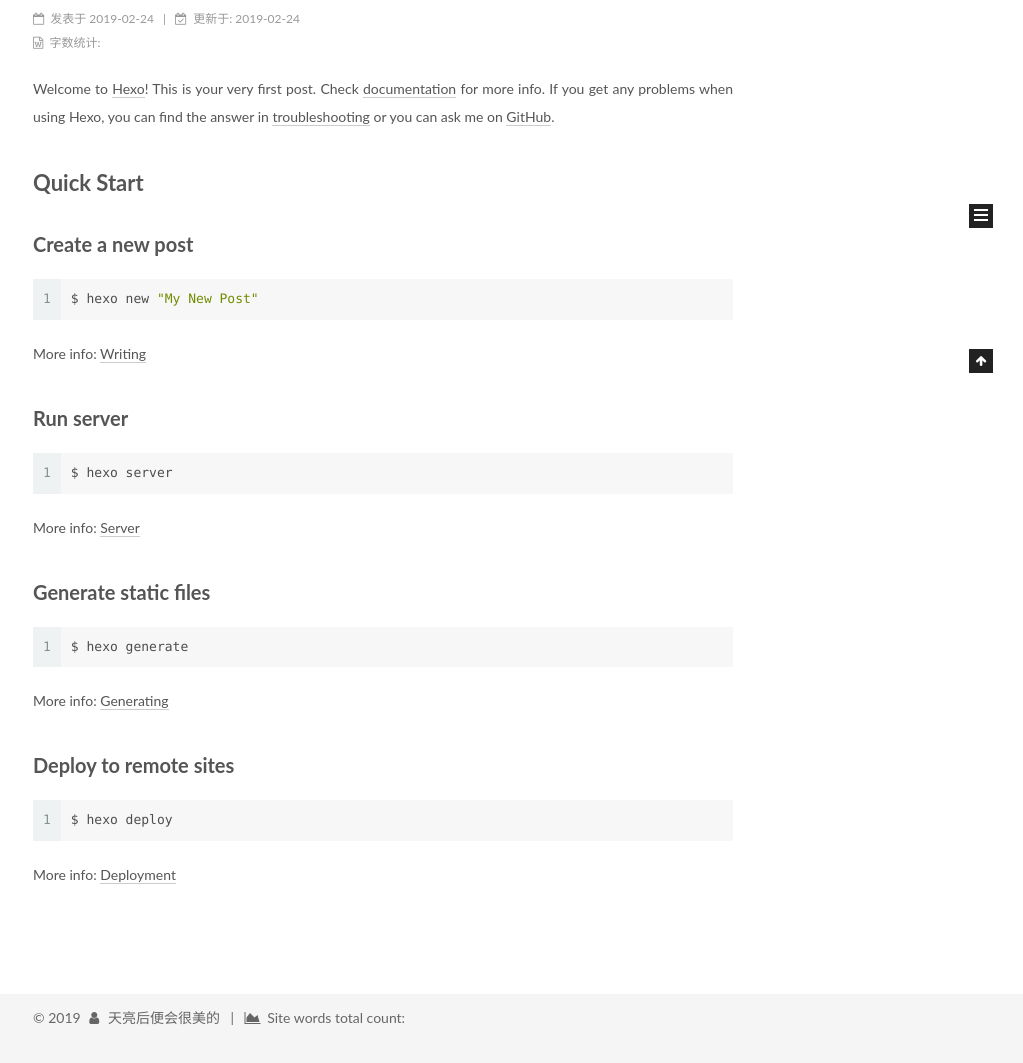
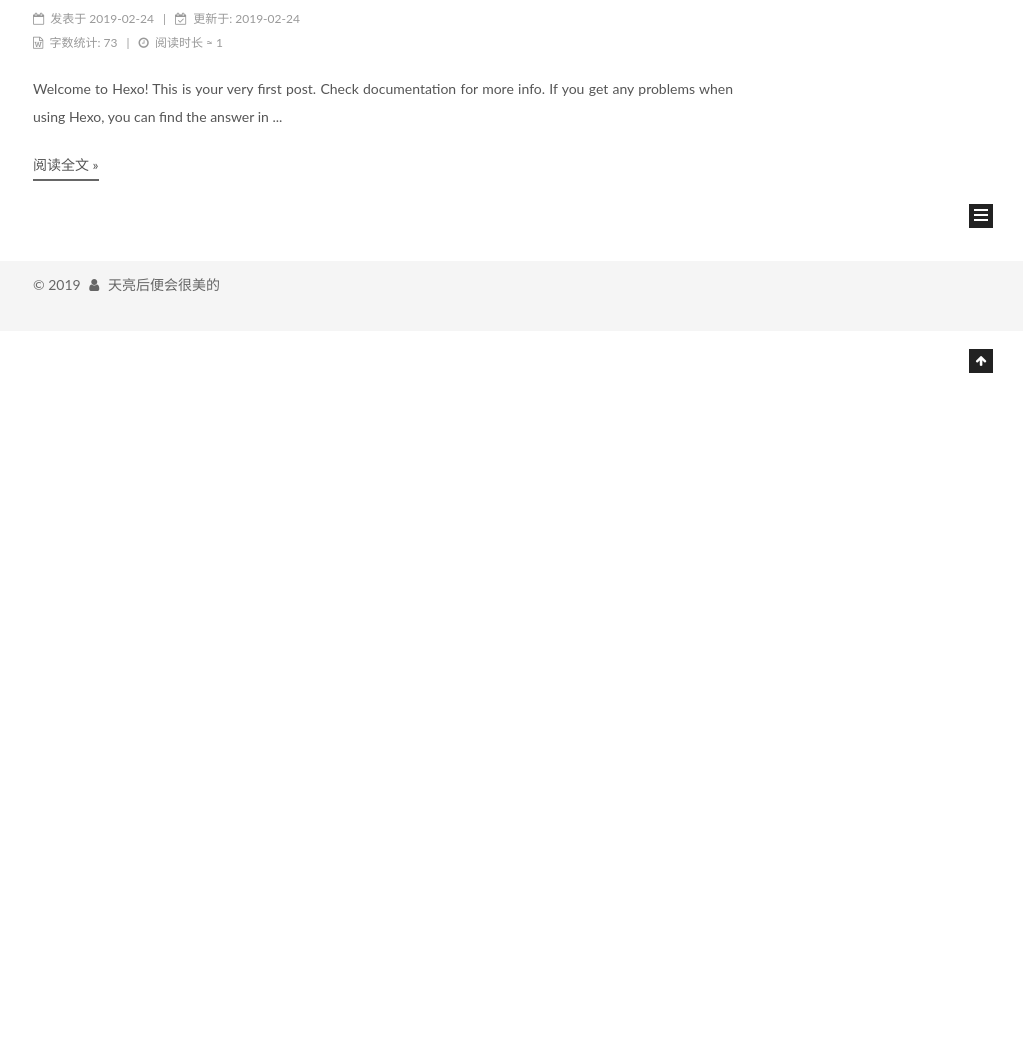
Before and after one commit to SzuLX0/SzuLX0.github.io, a plain HTML site: page index.html in a window 1280 px wide. Shown: the part 527-1590 px from the top of the page, without its empty margins (257-1280 px from the left). After the commit the page ends 858 px from the top, so only its background shows below. Drawn offline with Linux system fonts and the light colour scheme.

Commit message:
Site updated: 2019-02-24 15:44:23

```diff
--- a/css/main.css
+++ b/css/main.css
@@ -1893,7 +1893,7 @@ pre .javascript .function {
   width: 4px;
   height: 4px;
   border-radius: 50%;
-  background: #05ec49;
+  background: #3b96fb;
 }
 .links-of-blogroll {
   font-size: 13px;
--- a/index.html
+++ b/index.html
@@ -147,7 +147,7 @@
 
     <header id="header" class="header" itemscope itemtype="http://schema.org/WPHeader">
       <div class="header-inner"><div class="site-brand-wrapper">
-  <div class="site-meta custom-logo">
+  <div class="site-meta ">
 
 
     <div class="custom-logo-site-title">
@@ -335,12 +335,24 @@
                   <span class="post-meta-item-text">字数统计&#58;</span>
 
                 <span title="字数统计">
-
+                  11
                 </span>
 
 
 
+                <span class="post-meta-divider">|</span>
 
+
+
+                <span class="post-meta-item-icon">
+                  <i class="fa fa-clock-o"></i>
+                </span>
+
+                  <span class="post-meta-item-text">阅读时长 &asymp;</span>
+
+                <span title="阅读时长">
+                  1
+                </span>
 
             </div>
 
@@ -490,12 +502,24 @@
                   <span class="post-meta-item-text">字数统计&#58;</span>
 
                 <span title="字数统计">
-
+                  73
                 </span>
 
 
 
+                <span class="post-meta-divider">|</span>
 
+
+
+                <span class="post-meta-item-icon">
+                  <i class="fa fa-clock-o"></i>
+                </span>
+
+                  <span class="post-meta-item-text">阅读时长 &asymp;</span>
+
+                <span title="阅读时长">
+                  1
+                </span>
 
             </div>
 
@@ -517,17 +541,15 @@
 
 
 
-            <p>Welcome to <a href="https://hexo.io/" target="_blank" rel="noopener">Hexo</a>! This is your very first post. Check <a href="https://hexo.io/docs/" target="_blank" rel="noopener">documentation</a> for more info. If you get any problems when using Hexo, you can find the answer in <a href="https://hexo.io/docs/troubleshooting.html" target="_blank" rel="noopener">troubleshooting</a> or you can ask me on <a href="https://github.com/hexojs/hexo/issues" target="_blank" rel="noopener">GitHub</a>.</p>
-<h2 id="Quick-Start"><a href="#Quick-Start" class="headerlink" title="Quick Start"></a>Quick Start</h2><h3 id="Create-a-new-post"><a href="#Create-a-new-post" class="headerlink" title="Create a new post"></a>Create a new post</h3><figure class="highlight bash"><table><tr><td class="gutter"><pre><span class="line">1</span><br></pre></td><td class="code"><pre><span class="line">$ hexo new <span class="string">"My New Post"</span></span><br></pre></td></tr></table></figure>
-<p>More info: <a href="https://hexo.io/docs/writing.html" target="_blank" rel="noopener">Writing</a></p>
-<h3 id="Run-server"><a href="#Run-server" class="headerlink" title="Run server"></a>Run server</h3><figure class="highlight bash"><table><tr><td class="gutter"><pre><span class="line">1</span><br></pre></td><td class="code"><pre><span class="line">$ hexo server</span><br></pre></td></tr></table></figure>
-<p>More info: <a href="https://hexo.io/docs/server.html" target="_blank" rel="noopener">Server</a></p>
-<h3 id="Generate-static-files"><a href="#Generate-static-files" class="headerlink" title="Generate static files"></a>Generate static files</h3><figure class="highlight bash"><table><tr><td class="gutter"><pre><span class="line">1</span><br></pre></td><td class="code"><pre><span class="line">$ hexo generate</span><br></pre></td></tr></table></figure>
-<p>More info: <a href="https://hexo.io/docs/generating.html" target="_blank" rel="noopener">Generating</a></p>
-<h3 id="Deploy-to-remote-sites"><a href="#Deploy-to-remote-sites" class="headerlink" title="Deploy to remote sites"></a>Deploy to remote sites</h3><figure class="highlight bash"><table><tr><td class="gutter"><pre><span class="line">1</span><br></pre></td><td class="code"><pre><span class="line">$ hexo deploy</span><br></pre></td></tr></table></figure>
-<p>More info: <a href="https://hexo.io/docs/deployment.html" target="_blank" rel="noopener">Deployment</a></p>
-
-
+          Welcome to Hexo! This is your very first post. Check documentation for more info. If you get any problems when using Hexo, you can find the answer in
+          ...
+          <!--noindex-->
+          <div class="post-button text-center">
+            <a class="btn" href="/2019/02/24/hello-world/#more" rel="contents">
+              阅读全文 &raquo;
+            </a>
+          </div>
+          <!--/noindex-->
 
 
     </div>
@@ -663,15 +685,6 @@
   </span>
   <span class="author" itemprop="copyrightHolder">天亮后便会很美的</span>
 
-
-    <span class="post-meta-divider">|</span>
-    <span class="post-meta-item-icon">
-      <i class="fa fa-area-chart"></i>
-    </span>
-
-      <span class="post-meta-item-text">Site words total count&#58;</span>
-
-    <span title="Site words total count"></span>
 
 </div>
 
```
Also changed, not shown: 2019/02/24/hello-world/index.html (+14 -11 lines), 2019/02/24/my-first-acticle/index.html (+14 -11 lines), about/index.html (+1 -10 lines), archives/2019/02/index.html (+1 -10 lines), archives/2019/index.html (+1 -10 lines), archives/index.html (+1 -10 lines), tags/测试/index.html (+1 -10 lines).
